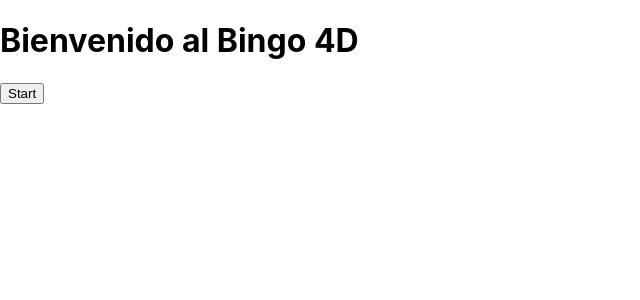
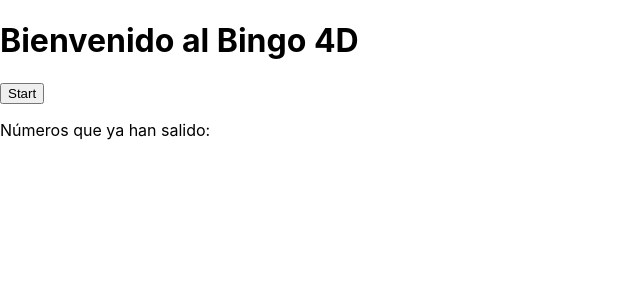
Before and after one commit to lpardoc/bingo4d, a React (Create React App) app: page / in a window 1280 px wide. Shown: the top 300 px of the page, without its empty margins (0-640 px from the left). Built offline with nearby package versions, Linux system fonts and the light colour scheme.

Commit message:
Added already shown numbers

```diff
--- a/src/RandomNumber.tsx
+++ b/src/RandomNumber.tsx
@@ -26,20 +26,26 @@ class RandomNumber extends React.Component<any, IState> {
   }
 
   render() {
-    const { random, numbersToBeShown, running } = this.state;
+    const { random, numbersToBeShown, running, shownNumbers } = this.state;
     if (numbersToBeShown.length === 1 && running) {
       this.stop();
     }
     return (
       <>
-        {random !== 0 && running && <h2>El número es {random}</h2>}{" "}
-        {!running && <button onClick={this.start}>Start</button>}
+        {random !== 0 && shownNumbers.length < 90 && <h2>El número es {random}</h2>}{" "}
+        {!running && shownNumbers.length == 0 && <button onClick={this.start}>Start</button>}
         {running && <button onClick={this.stop}>Stop</button>}
+        {!running && shownNumbers.length > 0 && <button onClick={this.start}>Resume</button>}
+        <p>Números que ya han salido:</p>
+        {shownNumbers.map(numbers => (
+          <span> {numbers},</span>
+        ))}
       </>
     );
   }
 
-  getRandom = () => Math.floor(Math.random() * (this.state.numbersLeft - 1) + 1);
+  getRandom = () =>
+    Math.floor(Math.random() * (this.state.numbersLeft - 1) + 1);
 
   start = () => {
     this.interval = setInterval(() => this.getNewNumber(), 50);
@@ -47,10 +53,9 @@ class RandomNumber extends React.Component<any, IState> {
   };
 
   stop = () => {
-
     clearInterval(this.interval);
     this.setState({ running: false });
-    console.log("Stop")
+    console.log("Stop");
   };
 
   getNewNumber = () => {
@@ -63,10 +68,10 @@ class RandomNumber extends React.Component<any, IState> {
 
     console.log("Current number: " + currentNumber);
     console.log("shownnumbers number: " + shownNumbers);
-    console.log("Numbers left: " + numbersToBeShown)
+    console.log("Numbers left: " + numbersToBeShown);
 
     shownNumbers.push(currentNumber);
-
+    shownNumbers.sort((a, b) => a - b)
     this.setState(() => ({ random: currentNumber }));
     this.setState(({ numbersLeft }) => ({ numbersLeft: numbersLeft - 1 }));
   };
```
